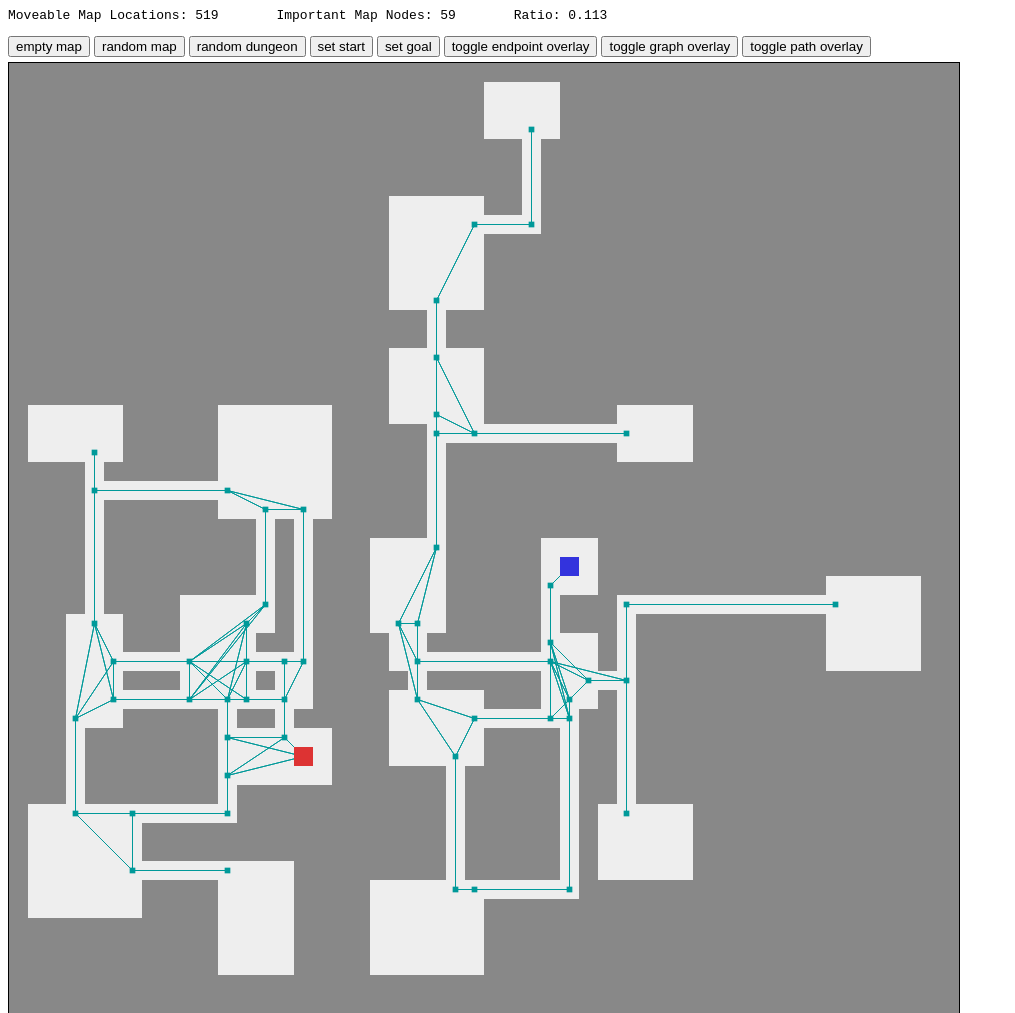
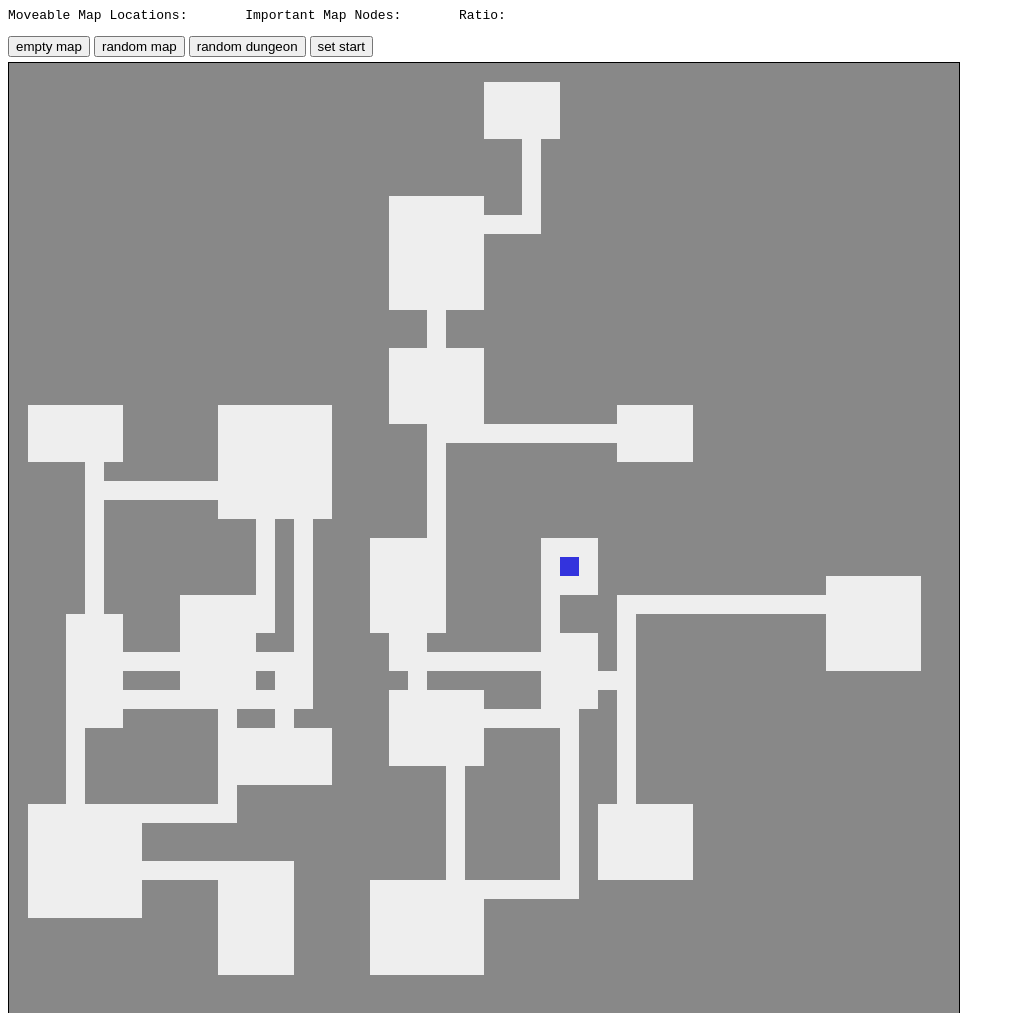
Before and after one commit to mahhov/GridLightingNode, a website: page public/index.html in a window 1280 px wide. Shown: the top 1013 px of the page, without its empty margins (0-1015 px from the left). Drawn offline with nearby package versions, Linux system fonts and the light colour scheme.

Commit message:
remove astar specific logic, prepare for lighting

```diff
--- a/public/app.js
+++ b/public/app.js
@@ -1,26 +1,21 @@
-//  --- setup ---
-
-let mmlSpan, imnSpan, ratioSpan, ctx;
+let ctx;
 
 let canvasWidth = 950, canvasHeight = 950;
 let width = 50, height = 50;
 let rectWidth = canvasWidth / width, rectHeight = canvasHeight / height;
 
-let rect, startCoord, goalCoord;
-let path, graph;
+let rect, startCoord;
+let light;
 
 let mouseDown;
-let empty = 0, wall = 1, start = 2, goal = 3;
+let empty = 0, wall = 1, start = 2;
 let pathNode = 4, graphColor = 5;
 let draw = empty;
-                // emtpy   wall    start   goal    path    graph
-let drawColors = ['#eee', '#888', '#33d', '#d33', '#050', '#099'];
+                // emtpy   wall    start   path    graph
+let drawColors = ['#eee', '#888', '#33d', '#050', '#099'];
 let endpointOverlay = true, graphOverlay = true, pathOverlay = true;
 
 let initCanvas = () => {
-    mmlSpan = document.getElementById('mmlSpan');
-    imnSpan = document.getElementById('imnSpan');
-    ratioSpan = document.getElementById('ratioSpan');
     let canvas = document.getElementById('myCanvas');
     ctx = canvas.getContext('2d');
     canvas.width = canvasWidth;
@@ -63,9 +58,7 @@ initRectHouse = () => {
     });
 
     startCoord = hg.getSpawn(0);
-    goalCoord = hg.getSpawn(1);
     rect[startCoord.x][startCoord.y] = start;
-    rect[goalCoord.x][goalCoord.y] = goal;
 };
 
 let init = () => {
@@ -74,22 +67,10 @@ let init = () => {
 };
 
 let update = () => {
-    if (startCoord && goalCoord) {
-        let aStar = astarMain(rect, startCoord, goalCoord);
-        path = aStar.path;
-        graph = aStar.graph;
+    if (startCoord) {
+        //light = lightingMain(rect, startCoord);
     }
-    refreshText();
     refreshCanvas();
-};
-
-let refreshText = () => {
-    let mapAreas = _.countBy(_.flatten(rect), (r) => {
-        return r;
-    });
-    mmlSpan.innerText = mapAreas['0'];
-    imnSpan.innerText = graph.length;
-    ratioSpan.innerText = parseInt(graph.length / mapAreas['0'] * 1000) / 1000;
 };
 
 let refreshCanvas = () => {
@@ -97,37 +78,12 @@ let refreshCanvas = () => {
     drawCanvasClear();
     _.each(rect, (column, x) => {
         _.each(column, (cell, y) => {
-            let color = ((cell === start || cell === goal)) ? empty : cell;
+            let color = cell === start ? empty : cell;
             drawCanvasRect(createRect(x, y), drawColors[color], true);
         });
     });
 
-    if (graphOverlay) {
-        // draw graph nodes
-        _.each(graph, (node) => {
-            drawCanvasRect(createRectSmall(node.coord.x, node.coord.y, .3   ), drawColors[graphColor], true)
-        });
-
-        // draw graph edges
-        _.each(graph, (node) => {
-            _.each(node.connected, (connected) => {
-                drawCanvasLine(createLine(node.coord.x, node.coord.y, connected.neighbor.coord.x, connected.neighbor.coord.y), drawColors[graphColor], 1);
-            });
-        });
-    }
-
-    if (pathOverlay) {
-        // draw path
-        _.times(path.length - 1, (i) => {
-            drawCanvasLine(createLine(path[i].x, path[i].y, path[i + 1].x, path[i + 1].y), drawColors[pathNode], 4);
-        });
-        _.each(path, (coord) => {
-            drawCanvasRect(createRectSmall(coord.x, coord.y, .3), drawColors[pathNode], true)
-        });
-    }
-
     if (endpointOverlay) {
-        drawCanvasRect(createRect(goalCoord.x, goalCoord.y), drawColors[goal], true);
         drawCanvasRect(createRect(startCoord.x, startCoord.y), drawColors[start], true);
     }
 };
@@ -141,14 +97,8 @@ let setRect = (coord, value) => {
         if (startCoord)
             rect[startCoord.x][startCoord.y] = empty;
         startCoord = coord;
-    } else if (value === goal) {
-        if (goalCoord)
-            rect[goalCoord.x][goalCoord.y] = empty;
-        goalCoord = coord;
     } else if (coord === startCoord)
         startCoord = null;
-    else if (coord === goalCoord)
-        goalCoord = null;
 
     rect[coord.x][coord.y] = value;
 }
--- a/public/index.html
+++ b/public/index.html
@@ -3,7 +3,7 @@
 <script src="geometry.js"></script>
 <script src="intersectionFinder.js"></script>
 <script src="houseGenerator.js"></script>
-<script src="astar.js"></script>
+<script src="lighting.js"></script>
 <script src="canvas.js"></script>
 <script src="controller.js"></script>
 <script src="app.js"></script>
@@ -18,10 +18,6 @@
     <button onclick="randomMap()">random map</button>
     <button onclick="houseMap()">random dungeon</button>
     <button onclick="setDraw(start)">set start</button>
-    <button onclick="setDraw(goal)">set goal</button>
-    <button onclick="toggleEndpointOverlay()">toggle endpoint overlay</button>
-    <button onclick="toggleGraphOverlay()">toggle graph overlay</button>
-    <button onclick="togglePathOverlay()">toggle path overlay</button>
 </div>
 
 <div style="margin-top:5px">
--- a/public/astar.js
+++ b/public/lighting.js
@@ -1,8 +1,9 @@
-let astarMain = (map, start, end) => {
+let lightingMain = (map, source) => {
     let width = map.length;
     let height = map[0].length;
     let graph;
     let openCount;
+    let sourceNode;
 
     let createGraphNodes = () => {
         graph = [];
@@ -33,15 +34,15 @@ let astarMain = (map, start, end) => {
                 let specialDownRight = (touchDownRight && !touchDown && !touchRight);
                 let specialDownLeft = (touchDownLeft && !touchDown && !touchLeft);
                 let special = specialUpRight || specialUpLeft || specialDownRight || specialDownLeft;
-                let side = x === 0 || x === width - 1 || y === 0 || y === height - 1;
 
                 if (!touchCurrent && special)
                     addNode(current);
             });
         });
+    };
 
-        start = addNode(start);
-        end = addNode(end);
+    let createSourceNode = () => {
+        sourcNode
     };
 
     let createGraphEdges = () => {
--- a/server.js
+++ b/server.js
@@ -1,7 +1,7 @@
 const express = require('express');
 const app = express();
 const pgp = require('pg-promise')();
-const db = pgp(process.env.DATABASE_URL || 'postgres://manukhovanesian@localhost:5432/astar');
+const db = pgp(process.env.DATABASE_URL || 'postgres://manukhovanesian@localhost:5432/lighting');
 
 let incrementCount = () => {
     db.none('INSERT INTO visitor (date) VALUES (CURRENT_TIMESTAMP)').catch((err) => {
```
